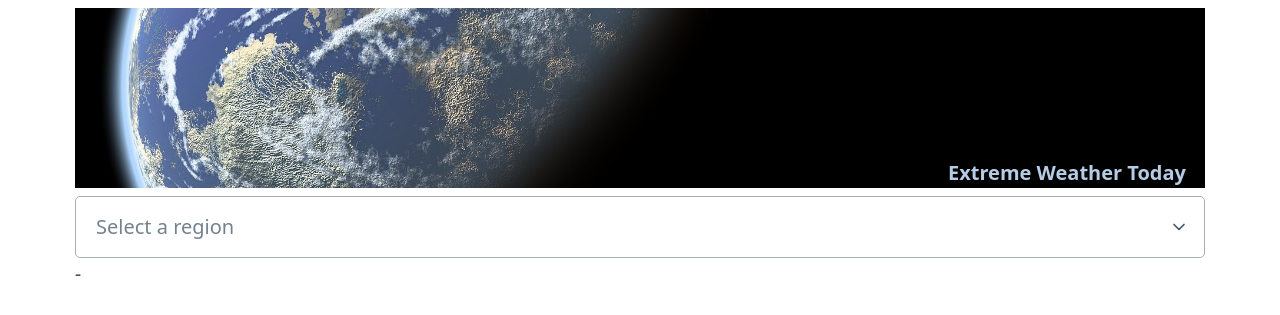
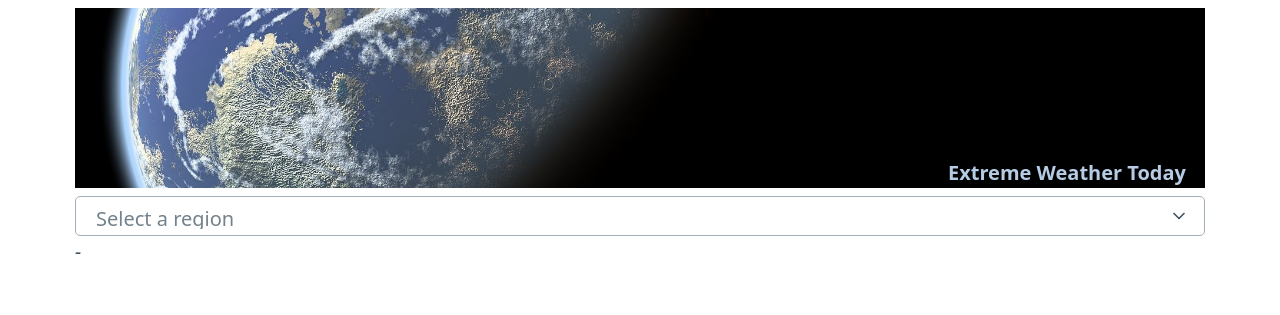
Before and after one commit to Costa365/ExtremeWeather, a Flask app: template frontend/templates/main.html in a window 1280 px wide. Shown: the top 315 px of the page. Run offline with Flask 2, Linux system fonts and the light colour scheme; the template is opened without the code that fills it, so the values that code supplies are empty; parts of the project's set-up code (start-up, migrations or seed data) failed here and were passed over.

Commit message:
Updated styles and fixed some typos

```diff
--- a/backend/results.py
+++ b/backend/results.py
@@ -16,7 +16,7 @@ class Results():
     self.resultsWin = self.__parseResults(self.sections["wind"][1],len(self.html))
     self.title = self.__parseTitle()
 
-  def __parseRes#### ults(self, start, end):
+  def __parseResults(self, start, end):
     results=[]
     if start > 0 and end > 0:
       html = self.html[start:end]
--- a/docker-compose.yml
+++ b/docker-compose.yml
@@ -10,7 +10,7 @@ services:
   frontend:
     build: ./frontend
     ports:
-        - "5001:5001"
+        - "5005:5005"
     volumes:
       - ./frontend:/frontend
     depends_on:
--- a/frontend/static/styles/styles.css
+++ b/frontend/static/styles/styles.css
@@ -37,3 +37,8 @@ table.fixed td {
 :root {
   --spacing: 1px;
 }
+
+select {
+  height: 40px;
+  padding: .325rem 1.75rem .325rem .5rem;
+}
```
Also changed, not shown: 1 other file.
